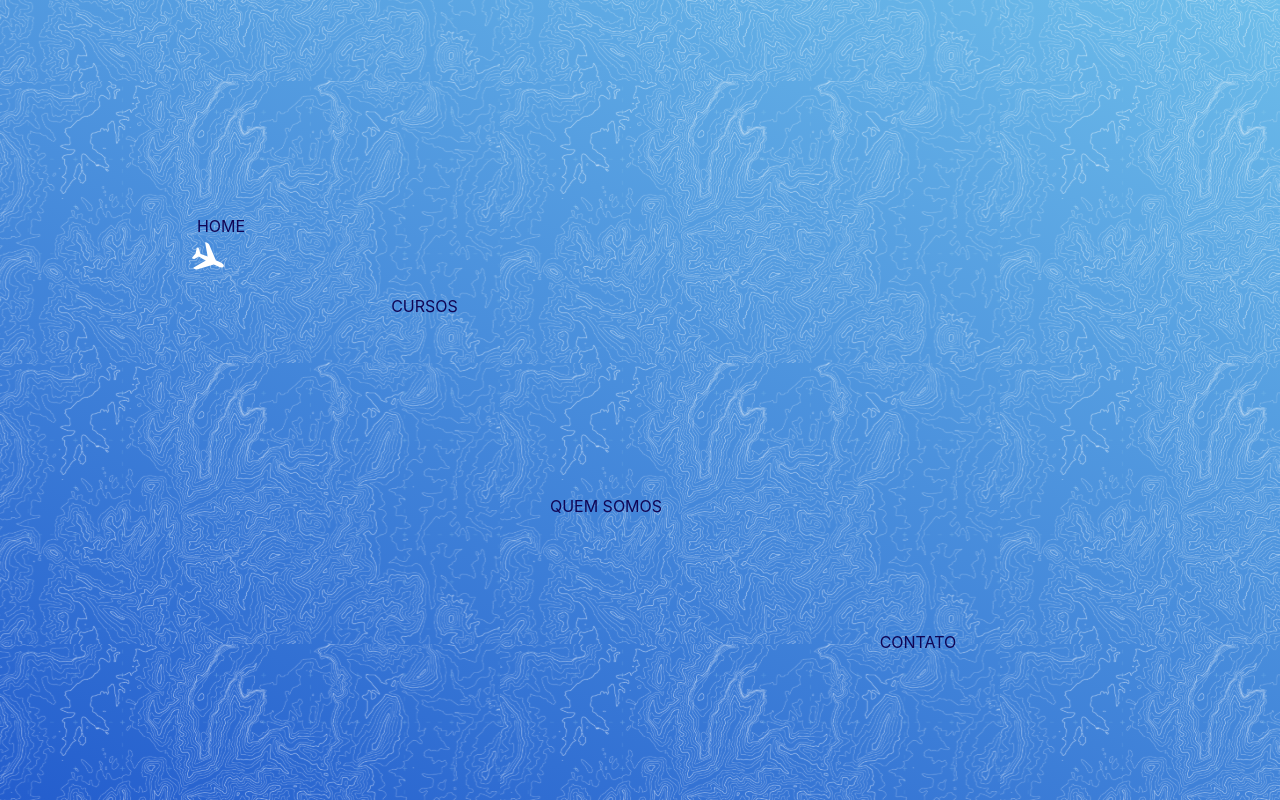
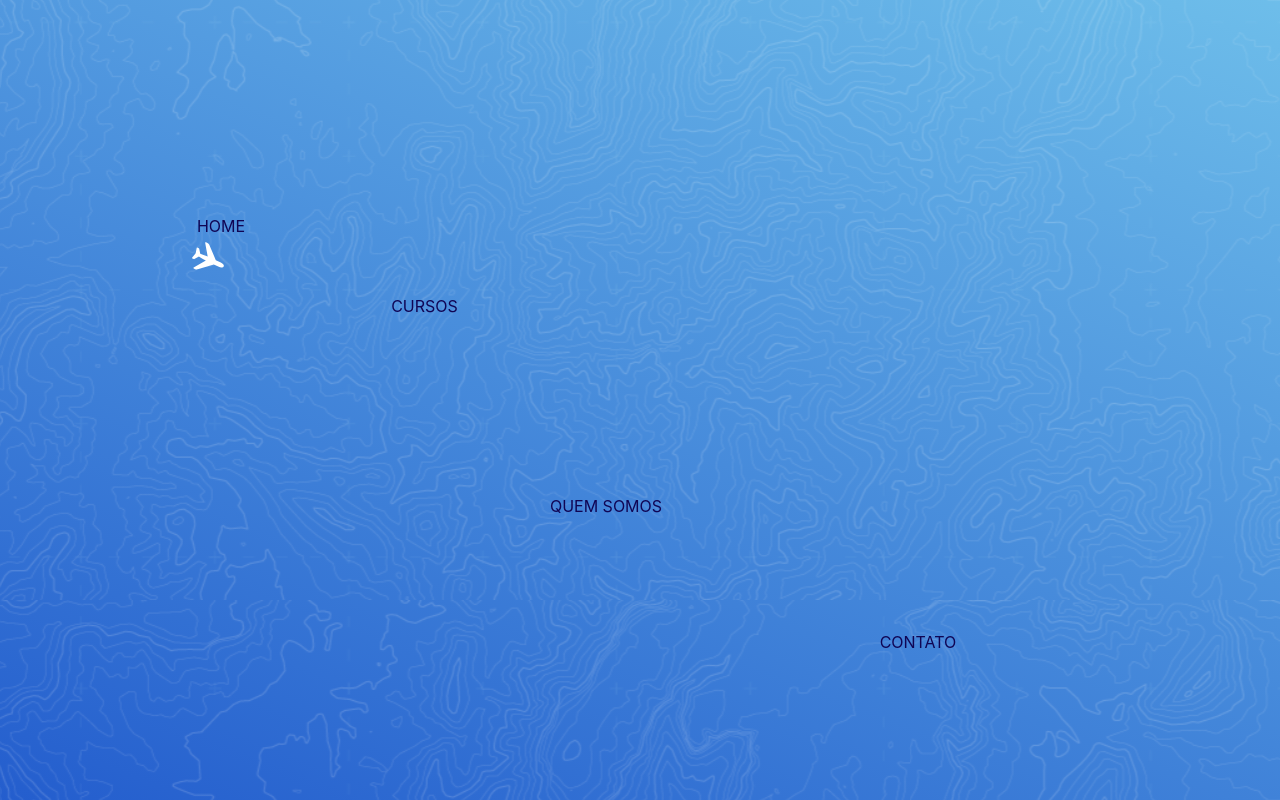
Before and after one commit to cpejr/frontend-aeroweb, a React (Create React App) app: page / in a window 1280 px wide. Built offline with nearby package versions, Linux system fonts and the light colour scheme.

Commit message:
Zoom e opacidade na imagem de fundo

```diff
--- a/src/pages/HomeStyles.js
+++ b/src/pages/HomeStyles.js
@@ -16,7 +16,7 @@ export const useStyles = makeStyles((theme) => ({
     display: 'flex',
     flexDirection: 'column',
     backgroundImage: "url("+ Background +")",
-    backgroundSize: '500px',
+    backgroundSize: 'cover',
   },
   homeGeneral: {
     display: 'flex',
```
Also changed, not shown: src/pages/ImagemDeFundo.svg.
